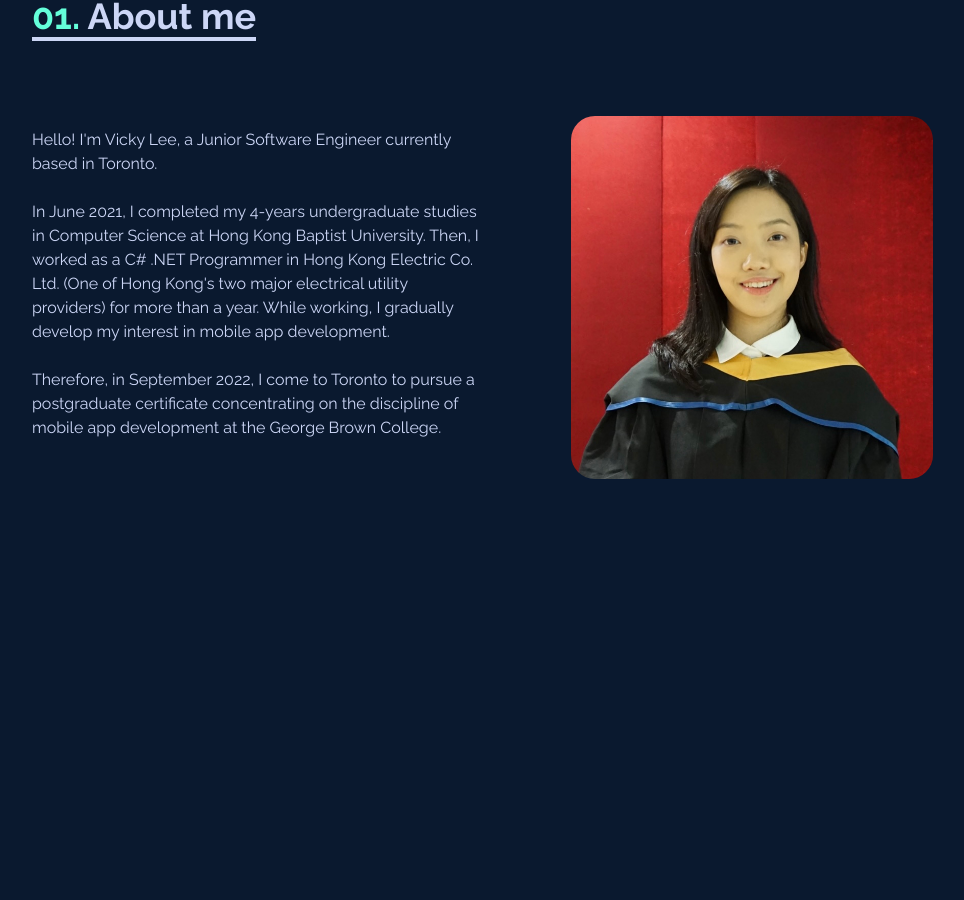
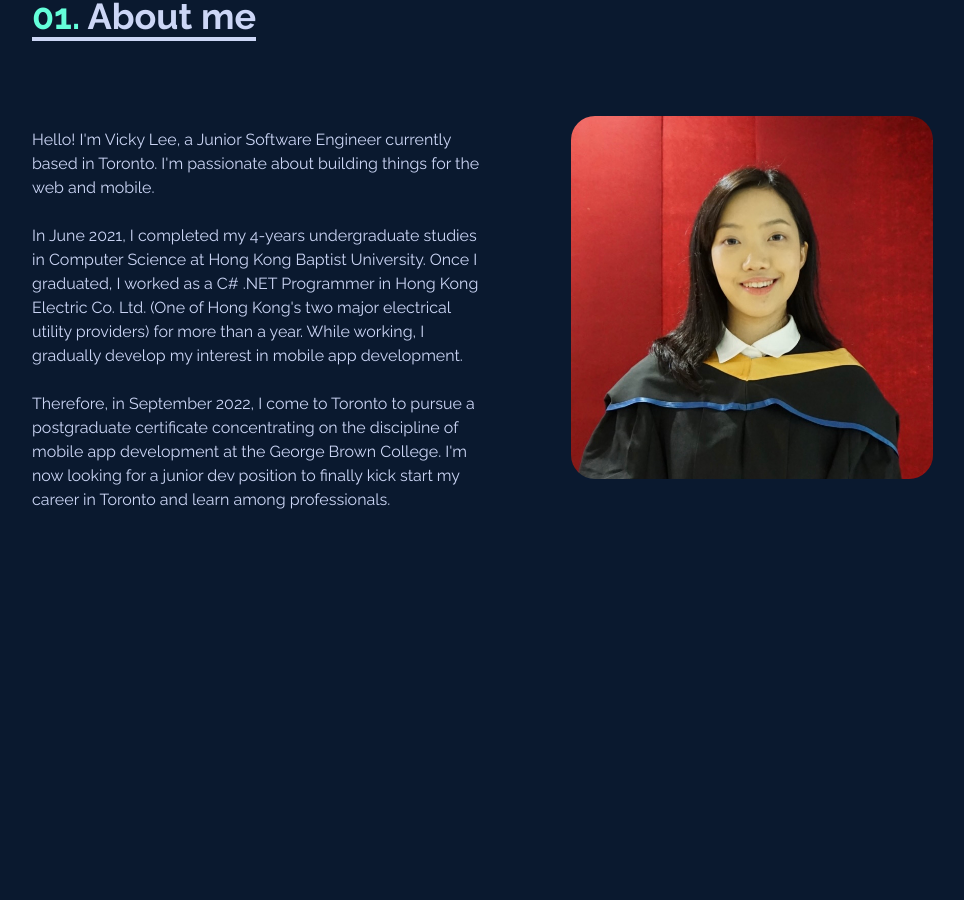
Before and after one commit to ytleevicky/react-my-portfolio, a React (Create React App) app: page / in a window 1280 px wide. Shown: the part 900-1800 px from the top of the page, without its empty margins (112-1076 px from the left). Built offline with nearby package versions, Linux system fonts and the light colour scheme.

Commit message:
Update about me

```diff
--- a/src/components/About.jsx
+++ b/src/components/About.jsx
@@ -12,7 +12,7 @@ const About = () => {
         className="max-w-screen-lg mx-auto p-4 flex flex-col
                 justify-center w-full h-full text-sky"
       >
-        <div className="pt-20 md:py-20">
+        <div className="pt-40 md:py-20 md:pt-20">
           <p className="text-4xl font-bold border-b-4 border-sky inline ">
             <span className="text-cyan">01.</span> About me
           </p>
@@ -21,18 +21,28 @@ const About = () => {
         <div className="flex flex-col md:flex-row md:justify-between h-full">
           <div className="max-w-md mb-7 w-full">
             <h2 className="max-w-xl mt-3 text-sky">
-              Hello! I'm Vicky Lee, a Junior Software Engineer currently based in Toronto.
+              Hello! I'm Vicky Lee, a Junior Software Engineer currently based
+              in Toronto. I'm passionate about building things for the web and
+              mobile.
+            </h2>
+
+            <br />
+
+            <h2>
+              In June 2021, I completed my 4-years undergraduate studies in
+              Computer Science at Hong Kong Baptist University. Once I
+              graduated, I worked as a C# .NET Programmer in Hong Kong Electric
+              Co. Ltd. (One of Hong Kong's two major electrical utility
+              providers) for more than a year. While working, I gradually
+              develop my interest in mobile app development.
             </h2>
             <br />
             <h2>
-              In June 2021, I completed my 4-years undergraduate studies in
-              Computer Science at Hong Kong Baptist University. Then, I worked as a C# .NET Programmer in Hong Kong Electric
-              Co. Ltd. (One of Hong Kong's two major electrical utility providers) for more than a year. While working, I gradually develop my interest in
-              mobile app development.
-            </h2>
-            <br />
-            <h2>
-              Therefore, in September 2022, I come to Toronto to pursue a postgraduate certificate concentrating on the discipline of mobile app development at the George Brown College.
+              Therefore, in September 2022, I come to Toronto to pursue a
+              postgraduate certificate concentrating on the discipline of mobile
+              app development at the George Brown College. I'm now looking for a
+              junior dev position to finally kick start my career in Toronto and
+              learn among professionals.
             </h2>
           </div>
 
@@ -41,7 +51,7 @@ const About = () => {
             <img
               src={HeroImage2}
               alt="my profile"
-              className="rounded-3xl mx-auto w-2/3"
+              className="rounded-3xl md:mx-auto w-72 md:w-2/3"
             />
           </div>
         </div>
--- a/src/components/Portfolio.jsx
+++ b/src/components/Portfolio.jsx
@@ -15,7 +15,7 @@ const Portfolio = () => {
   return (
     <div
       name="portfolio"
-      className="bg-navy text-sky md:h-screen"
+      className="bg-navy text-sky h-screen"
     >
       <div className="max-w-screen-lg mx-auto p-4 flex flex-col
       justify-center w-full h-full">
```
